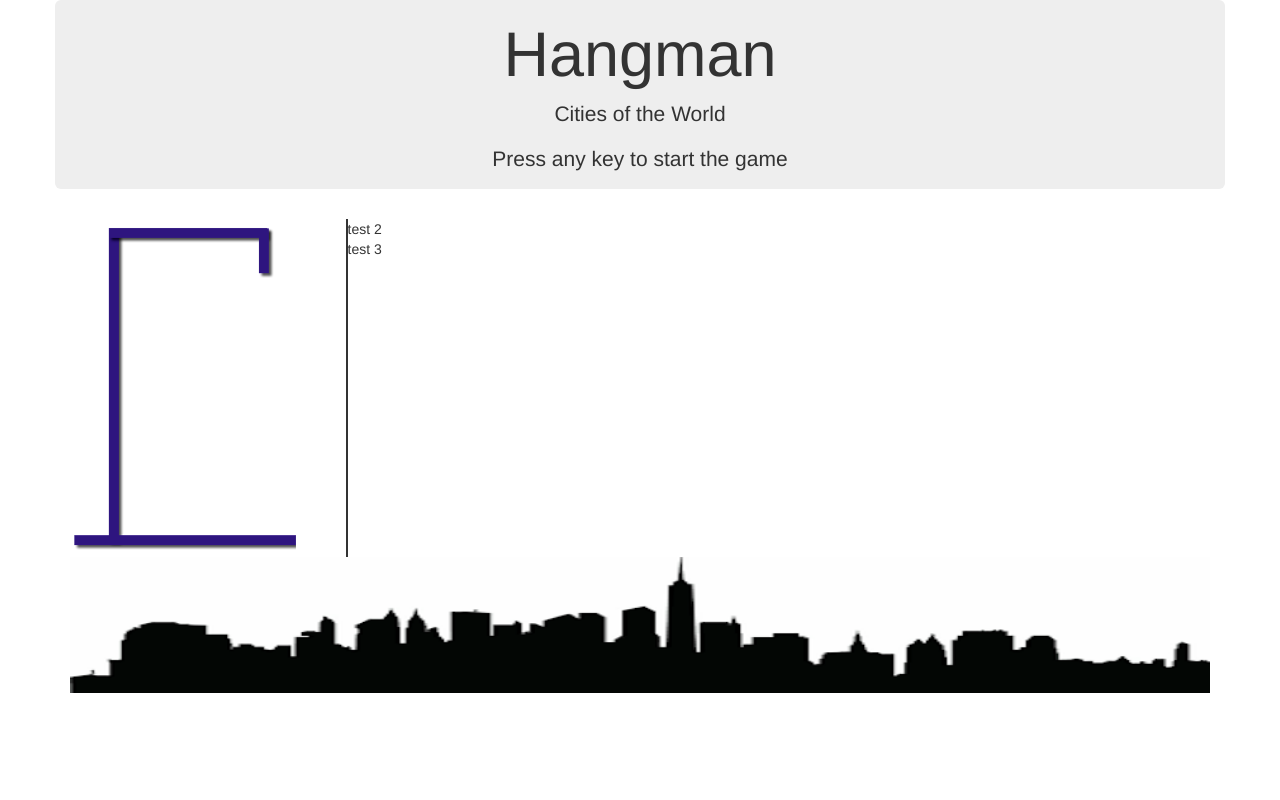
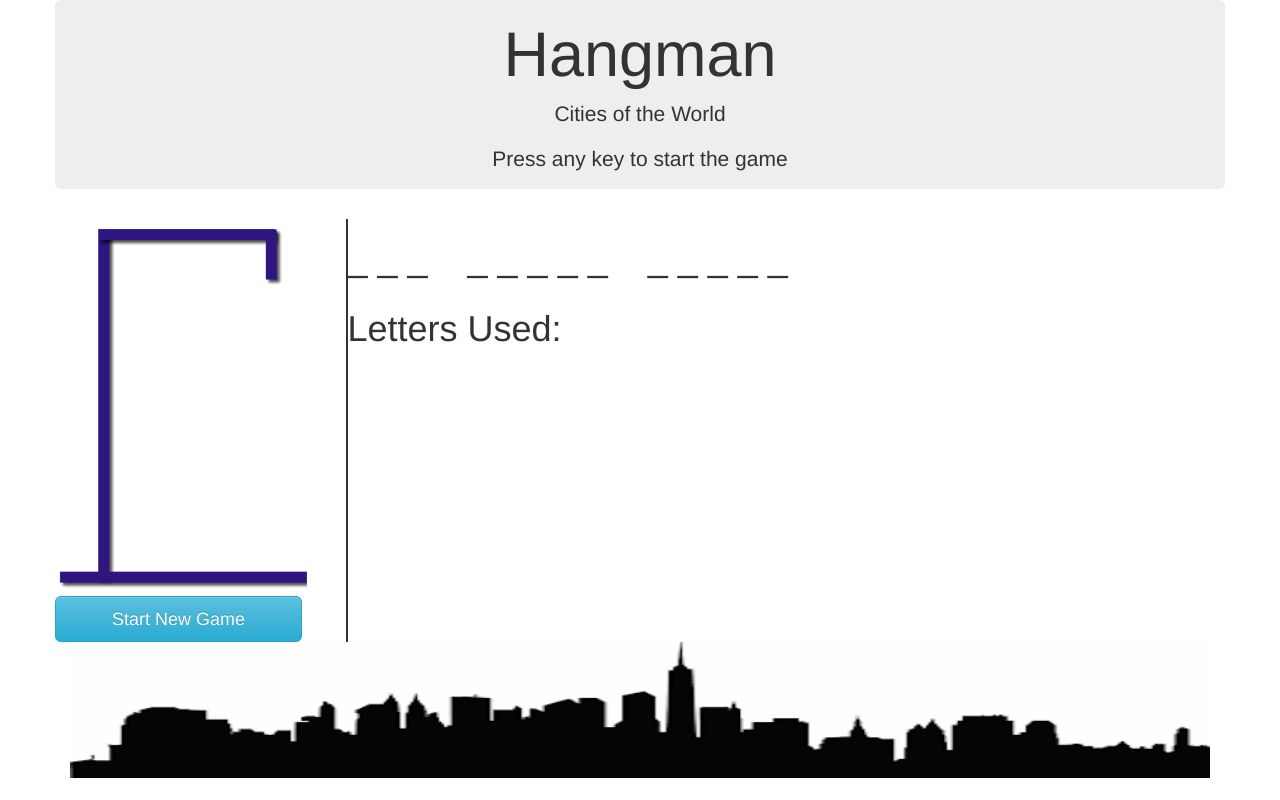
Before and after one commit to afordfa/hangman-game, a PHP site: page / in a window 1280 px wide. Run offline with PHP 8.4, Linux system fonts and the light colour scheme; some libraries are stand-ins or nearby versions.

Commit message:
began sending javascript back to the DOM

```diff
--- a/assets/css/custom.css
+++ b/assets/css/custom.css
@@ -26,3 +26,17 @@
 	width: 100%;
 	vertical-align: center;
 }
+
+.gameBoard h1{
+	text-align: center;
+	margin-bottom: 20px;
+	font-size: 82px;
+}
+
+.usedLetters {
+
+}
+
+.resetButton {
+	width: 85%;
+}
--- a/assets/javascript/game.js
+++ b/assets/javascript/game.js
@@ -4,33 +4,56 @@
 
 			var animals = ["alligator", "kangaroo", "meerkat", "raccoon", "antelope"];
 			var cities = ["Florence", "Melbourne", "Beijing", "Dallas", "Edinburgh", "San Francisco"];
-			var numberWrong = 0;
-			var guess = "";
-
 
 			var test = "New South Wales";
-			lowerTest = test.toLowerCase();
+			var lowerTest = test.toLowerCase();
 			console.log(lowerTest);
 			var solution = [];
 			var usedLetters = [];
+			var numberWrong = 0;
+			var guess = "";
+			var displaySolution = $(".gameBoard");
+			var displayLetters = $(".letterTracker");
+
+			$(".resetButton").on("click", function() {
+     			startGame()
+          	});
+
+			startGame();
+
+
+			function startGame() {
+				test = "New South Wales";
+				lowerTest = test.toLowerCase();
+				console.log(lowerTest);
+				solution = [];
+				usedLetters = [];
+				numberWrong = 0;
+				guess = "";
 
 
 				//loops through the challenge word and sets the solution variable to underscores
 				//to display to the user as unsolved letters.
 				for (i = 0; i < test.length; i++) {
 					if (test[i] === " "){
-					solution[i] = " ";
+						solution[i] = "\xa0\xa0";
 					}
 					else {
 						solution[i] = "_";
 					}
 				};
 
-			console.log(solution);
-			console.log(solution.join(" "));
+
+
+				$(displaySolution).html(solution.join("\xa0"));
+				console.log(solution.join("\xa0"));
 
 
 				console.log(solution.indexOf("_"));
+			}
+
+
+
 
 				//ends game after 6 wrong guesses (stickman is drawn):
 						//1 - head
@@ -74,6 +97,7 @@
 						numberWrong++;
 						usedLetters.push(letter.toUpperCase());
 						console.log(usedLetters.sort());
+						$(displayLetters).html(usedLetters.sort().join("\xa0\xa0"));
 						console.log("Wrong  " + solution.join(" "));
 						console.log("misses: " + numberWrong);
 					}
@@ -81,6 +105,7 @@
 					else if (usedLetters.indexOf(letter.toUpperCase()) === -1) {
 
 						usedLetters.push(letter.toUpperCase());
+						$(displayLetters).html(usedLetters.sort().join("\xa0\xa0"));
 						console.log(usedLetters.sort());
 						console.log(numberWrong);
 
@@ -97,19 +122,23 @@
 
 				//after all locations are updated, display the updated solution
 				//to the user.
-					console.log(solution.join(" "));
+				$(displaySolution).html(solution.join("\xa0"));
+				console.log(solution.join("\xa0"));
 
 
 
 				//check number of incorrect guesses to determine if the user has lost the game
 					if (numberWrong === 6) {
-						alert("You Lose!");
+						var replay = alert("You Lose! Click OK to play again!");
+						console.log(replay);
+
+
 					};
 
 
 				//check solution to see if user has guessed all letters and won the game
 					if (solution.indexOf("_") === -1) {
-						alert("You Win!")
+					console.log(solution.join("\xa0"));alert("You Win!")
 					};
 				};
 
--- a/index.html
+++ b/index.html
@@ -33,11 +33,21 @@
 	</div>
 	<div class="row">
 		<div class="col-md-3 gallows">
-			<img src="assets/images/gallows.png" alt="hangman">
+			<div class="row">
+				<img src="assets/images/gallows.png" alt="hangman">
+			</div>
+			<div class="row">
+				<button class="btn btn-info btn-lg resetButton">Start New Game</button>
+			</div>
 		</div>
 		<div class="col-md-7">
-			<div class="row">test 2</div>
-			<div class="row">test 3</div>
+			<div class="row">
+				<h1 class="gameBoard"></h1>
+			</div>
+			<div class="row">
+				<h1>Letters Used:</h1>
+				<p class = "letterTracker"></p>
+			</div>
 		</div>
 	</div>
 	<div class="row">
```
Lines whose indentation alone changed are shown as unchanged.
